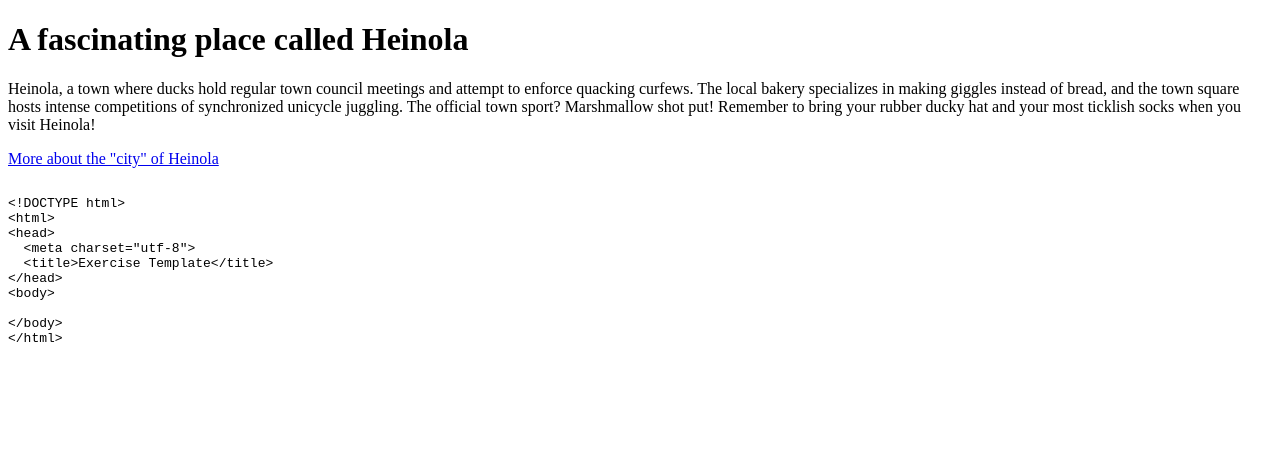
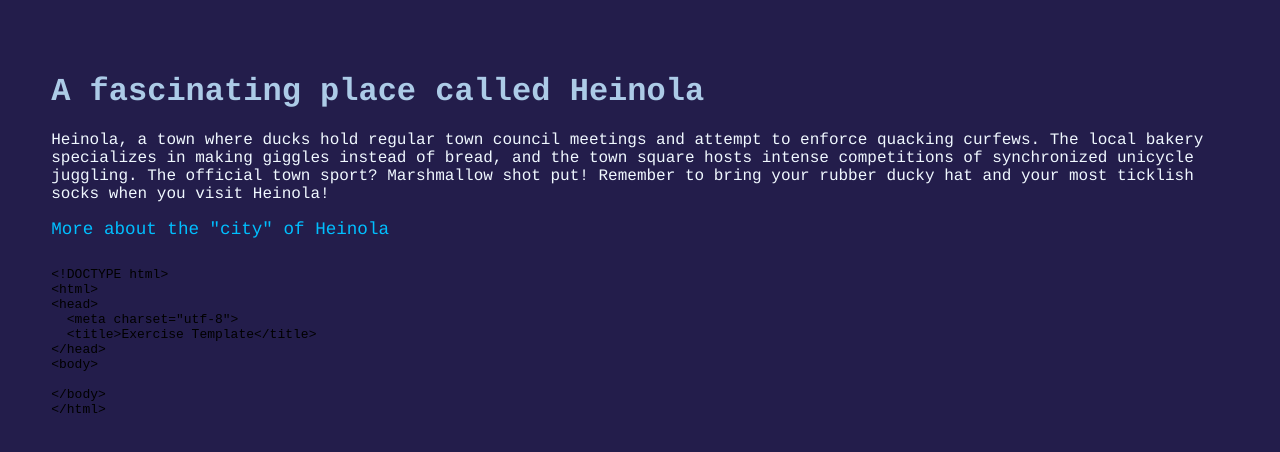
Before and after one commit to vmlaine/OSE, a plain HTML site: page 03.04MyPageEx.html in a window 1280 px wide. Drawn offline with Linux system fonts and the light colour scheme.

Commit message:
Added css

```diff
--- a/03.04MyPageEx.html
+++ b/03.04MyPageEx.html
@@ -2,6 +2,7 @@
 <html lang="en">
 <head>
   <meta charset="UTF-8" />
+  <link rel="stylesheet" href="styles.css">
   <title>My Page About Heinola</title>
 </head>
 <body>
--- a/styles.css
+++ b/styles.css
@@ -38,3 +38,20 @@ p {
     font-family: Courier;
     font-size: 100%;
 }
+a:link {
+    color:deepskyblue;
+    font-family: Courier;
+    text-decoration: none;
+    font-size: 110%;
+}
+a:visited {
+    color:fuchsia;
+    font-family: Courier;
+    text-decoration: none;
+    font-size: 110%;
+}
+a:hover {
+    color:antiquewhite;
+    font-family: Courier;
+    font-size: 120%;
+}
```
Also changed, not shown: 03.05CityPageEx.html (+1 -0 lines).
